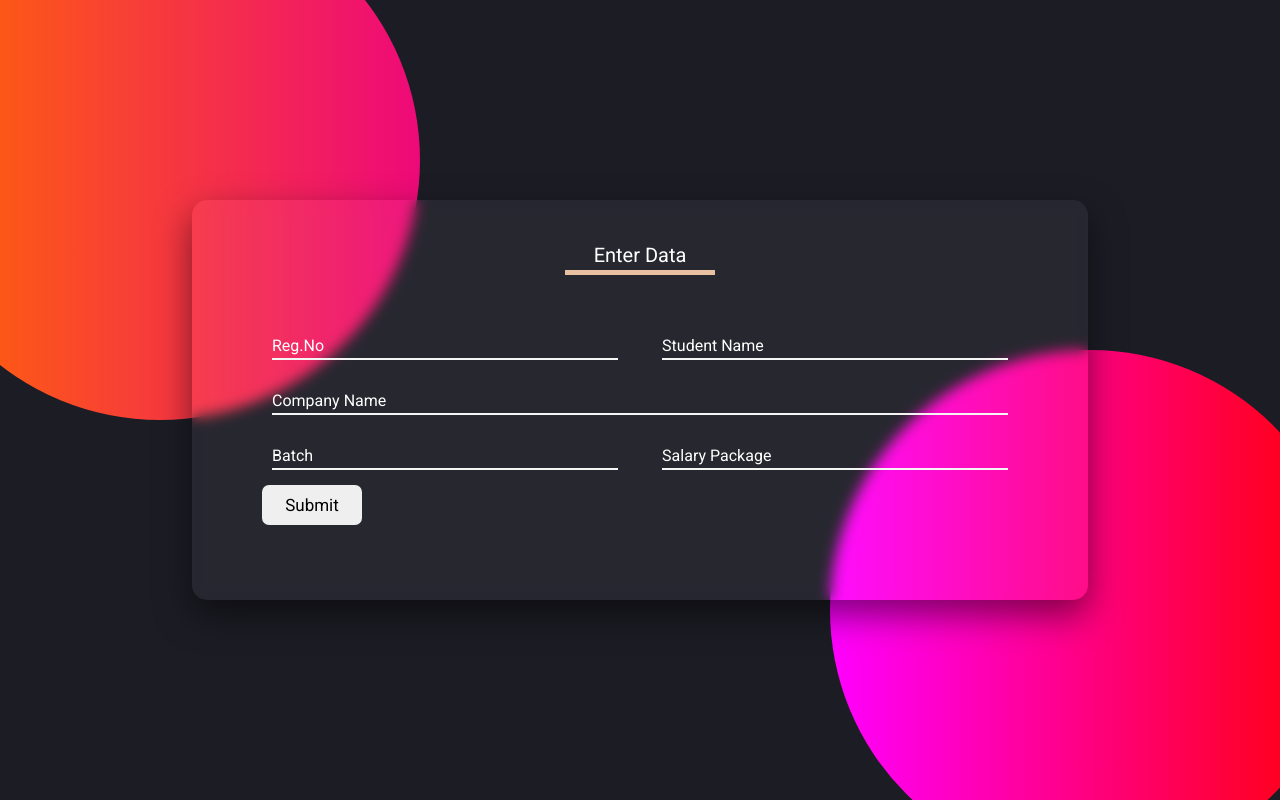
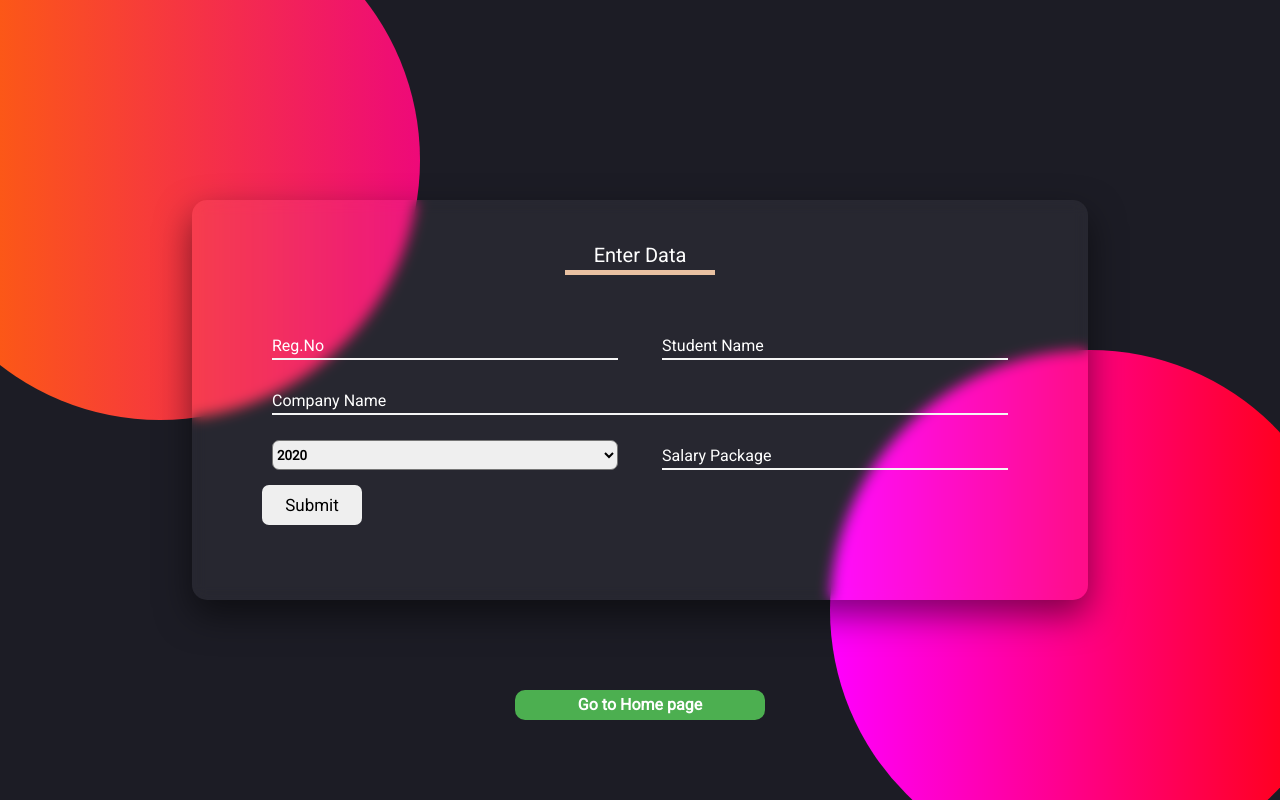
Before and after one commit to Lokesh507/TrailProject01, a Django app: page /post_data in a window 1280 px wide. Run offline with Django 3.2, Linux system fonts and the light colour scheme.

Commit message:
Added Error Redirecting Page and also added back to home button

```diff
--- a/project2022_trail1/dashboard/urls.py
+++ b/project2022_trail1/dashboard/urls.py
@@ -7,4 +7,5 @@ urlpatterns = [
     path('registration', views.registration, name='registration'),
     path('get_data', views.home, name='home'),
     path('post_data', views.entry, name='entry'),
+    path('home-page', views.index_page, name='index_page')
 ]
--- a/project2022_trail1/dashboard/views.py
+++ b/project2022_trail1/dashboard/views.py
@@ -278,9 +278,9 @@ def home(request):
                 sql_len = sql_output.__len__
                 print("Loop Executed17.....")
                 return render(request, 'index.html', {'command': query_given, 'c_len': sql_len, 'c_data': sql_output})
-    else:
-        print("No Loop executed")
-        return HttpResponseRedirect('/')
+        else:
+            print("No Loop executed")
+            return render(request,'error_redirect_page.html',{'query':query_given})
 
 
 def entry(request):
--- a/project2022_trail1/templates/index.html
+++ b/project2022_trail1/templates/index.html
@@ -35,6 +35,7 @@
             .container {
                 width: 50%;
                 height: fit-content;
+                height: 400px;
                 position: absolute;
                 left: 50%;
                 top: 50%;
@@ -42,6 +43,7 @@
                 border: 3px solid;
                 overflow: auto;
                 border-radius: 10px;
+                overflow-y: scroll;
             }
 
             #jobs {
--- a/project2022_trail1/templates/register.html
+++ b/project2022_trail1/templates/register.html
@@ -192,6 +192,13 @@
                 font-size: 16px;
             }
 
+            .data .block3 .select {
+                border-radius: 7px;
+                cursor: pointer;
+                font-weight: 600;
+            }
+
+
             @media screen and (min-width:320px) and (max-width:426px) {
                 * {
                     margin: 0;
@@ -225,6 +232,49 @@
                 }
 
             }
+
+            #error {
+                color: #fff;
+                position: absolute;
+                bottom: 20px;
+                width: 100%;
+                z-index: 1;
+            }
+
+            #error #myList {
+                width: 100%;
+                height: fit-content;
+                color: red;
+                font-weight: 700;
+                background-color: #fff;
+                visibility: hidden;
+            }
+
+            #home-button {
+                text-decoration: none;
+                width: 250px;
+                height: 30px;
+                text-align: center;
+                line-height: 30px;
+                font-size: 16px;
+                border: none;
+                outline: none;
+                background-color: #4CAF50;
+                border-radius: 10px;
+                cursor: pointer;
+                color: #fff;
+                font-weight: bold;
+                position: absolute;
+                bottom: 10%;
+                left: 50%;
+                transform: translateX(-50%);
+                transition: 0.5s;
+            }
+
+            #home-button:hover {
+                background-color: transparent;
+                font-size: 20px;
+            }
         </style>
     </head>
 
@@ -235,11 +285,11 @@
                     <p>Enter Data</p>
                 </div>
                 <div class="data">
-                    <form action="post_data" method="post">
+                    <form action="post_data" id="form" method="post" onsubmit="return fun()">
                         {% csrf_token %}
                         <div class="block1">
                             <div class="tag">
-                                <input type="text" name="reg_no" placeholder="Reg.No" required>
+                                <input type="text" name="reg_no" id="reg_no" placeholder="Reg.No" required>
                             </div>
                             <div class="tag">
                                 <input type="text" name="student_name" placeholder="Student Name" required>
@@ -247,13 +297,24 @@
                         </div>
                         <div class="block2">
                             <div class="tag">
-                                <input type="text" name="company_name" placeholder="Company Name" required>
+                                <input type="text" name="company_name" id="company_name" placeholder="Company Name"
+                                    required>
                             </div>
                         </div>
                         <div class="block3">
-                            <div class="tag">
-                                <input type="text" placeholder="Batch" name="batch_no" required>
-                            </div>
+                            <select name="batch_no" id="batch_no" class="tag select">
+                                <option value="2020">2020</option>
+                                <option value="2021">2021</option>
+                                <option value="2022">2022</option>
+                                <option value="2023">2023</option>
+                                <option value="2024">2024</option>
+                                <option value="2025">2025</option>
+                                <option value="2026">2026</option>
+                                <option value="2027">2027</option>
+                                <option value="2028">2028</option>
+                                <option value="2029">2029</option>
+                                <option value="2030">2030</option>
+                            </select>
                             <div class="tag">
                                 <input type="text" placeholder="Salary Package" name="package" required>
                             </div>
@@ -264,7 +325,40 @@
                     </form>
                 </div>
             </div>
+            <div id="error">
+                <ul id="myList">
+                    <li style="text-decoration: underline;">Errors:</li>
+                </ul>
+            </div>
         </div>
+        <a href="home-page" id="home-button">Go to Home page</a>
+
+
+        <script>
+            function fun() {
+                var returnval = true;
+                var roll_no = document.getElementById("reg_no");
+                var company_name = document.getElementById("company_name");
+                if (roll_no.value === roll_no.value.toLowerCase()) {
+                    //document.getElementById("error").innerHTML += "Roll no cannot be in lower case letters.";
+                    const node = document.createElement("li");
+                    const textnode = document.createTextNode("Roll no cannot be in lower case letters.");
+                    node.appendChild(textnode);
+                    document.getElementById("myList").appendChild(node);
+                    document.getElementById("myList").style.visibility = "visible";
+                    returnval = false;
+                }
+                if ((company_name.value === company_name.value.toUpperCase()) || (company_name.value.charAt(0) === company_name.value.charAt(0).toUpperCase())) {
+                    const node = document.createElement("li");
+                    const textnode = document.createTextNode("Company Name should be in lower case letters only.");
+                    node.appendChild(textnode);
+                    document.getElementById("myList").appendChild(node);
+                    document.getElementById("myList").style.visibility = "visible";
+                    returnval = false;
+                }
+                return returnval;
+            }
+        </script>
     </body>
 
 </html>
```
Also changed, not shown: project2022_trail1/templates/error_redirect_page.html (added, +134 -0 lines).
